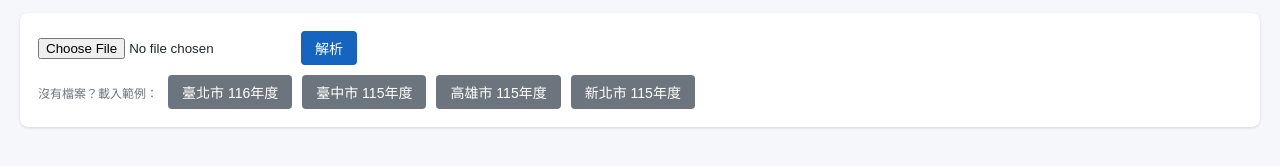
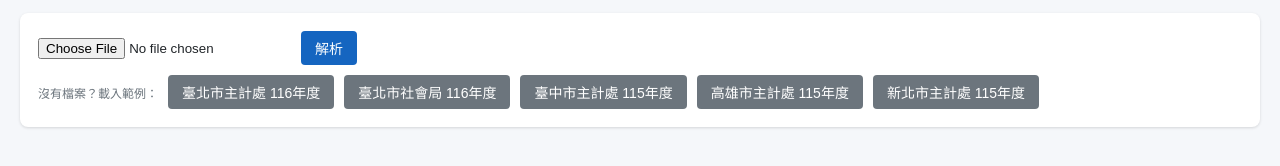
Before and after one commit to cormort/local-budget-parser, a website: page index.html in a window 1280 px wide. Shown: the part 158-324 px from the top of the page. Drawn offline with Linux system fonts and the light colour scheme; a script that the page names is missing.

Commit message:
Update index.html

```diff
--- a/index.html
+++ b/index.html
@@ -212,10 +212,11 @@
       </div>
       <div class="controls" style="margin-top:10px">
         <span class="small">沒有檔案？載入範例：</span>
-        <button class="btn-sec" onclick="loadSample('taipei')">臺北市 116年度</button>
-        <button class="btn-sec" onclick="loadSample('taichung')">臺中市 115年度</button>
-        <button class="btn-sec" onclick="loadSample('kaohsiung')">高雄市 115年度</button>
-        <button class="btn-sec" onclick="loadSample('newtaipei')">新北市 115年度</button>
+        <button class="btn-sec" onclick="loadSample('taipei')">臺北市主計處 116年度</button>
+        <button class="btn-sec" onclick="loadSample('taipeiSocial')">臺北市社會局 116年度</button>
+        <button class="btn-sec" onclick="loadSample('taichung')">臺中市主計處 115年度</button>
+        <button class="btn-sec" onclick="loadSample('kaohsiung')">高雄市主計處 115年度</button>
+        <button class="btn-sec" onclick="loadSample('newtaipei')">新北市主計處 115年度</button>
       </div>
       <div id="out"></div>
     </div>
```
